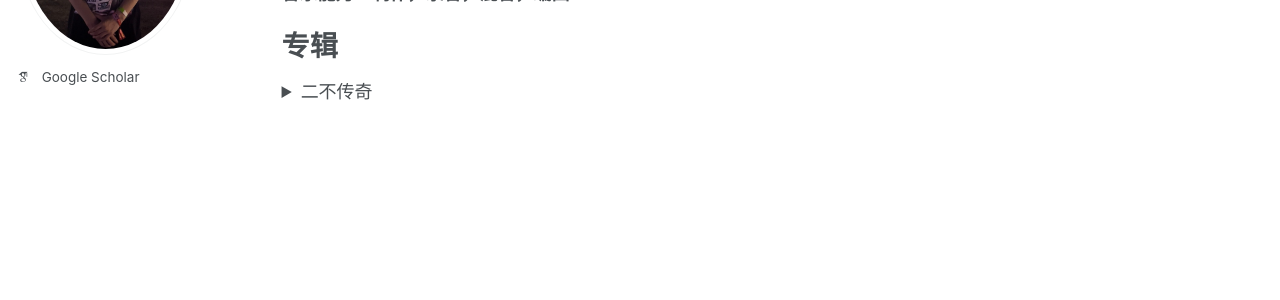
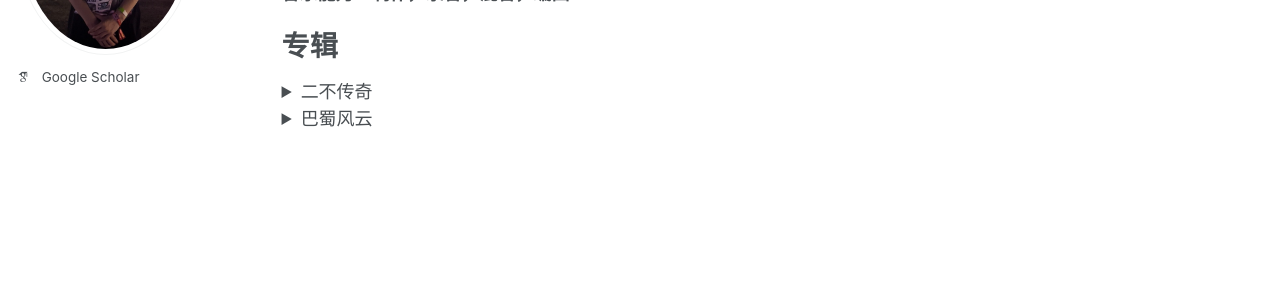
Before and after one commit to BSITA-CQ/BSITA-CQ.github.io, a Jekyll site: the page built from _pages/about.md, in a window 1280 px wide. Shown: the part 269-569 px from the top of the page. Built offline with Jekyll 4.4.1, drawn with Linux system fonts in a browser that asks for light colours; some web fonts are replaced.

Commit message:
Update about.md

```diff
--- a/_pages/about.md
+++ b/_pages/about.md
@@ -67,3 +67,39 @@
 
 
 </details>
+
+
+<details>
+<summary>巴蜀风云</summary>
+
+<br/>
+
+回首往昔，巴蜀的生活让EuclidNorm十分怀念。校园生活的精彩包括了一起翻墙通宵上网的兄弟、共同遭受处分风波的死血、球场上争锋相对的同学、行事风格不拘一格的奇人......
+
+<br/>
+
+<br/>
+
+<a href="https://share.feijipan.com/s/oJCZqNHN" target="_blank">巴蜀Bully</a>
+
+<br/>
+
+<br/>
+
+<a href="https://share.feijipan.com/s/oJCZqNHN" target="_blank">周翔天花</a>
+
+<br/>
+
+<br/>
+
+<a href="https://share.feijipan.com/s/oJCZqNHN" target="_blank">李斯成</a>
+
+<br/>
+
+<br/>
+
+<a href="https://share.feijipan.com/s/oJCZqNHN" target="_blank">龚逼</a>
+
+
+
+</details>
```
